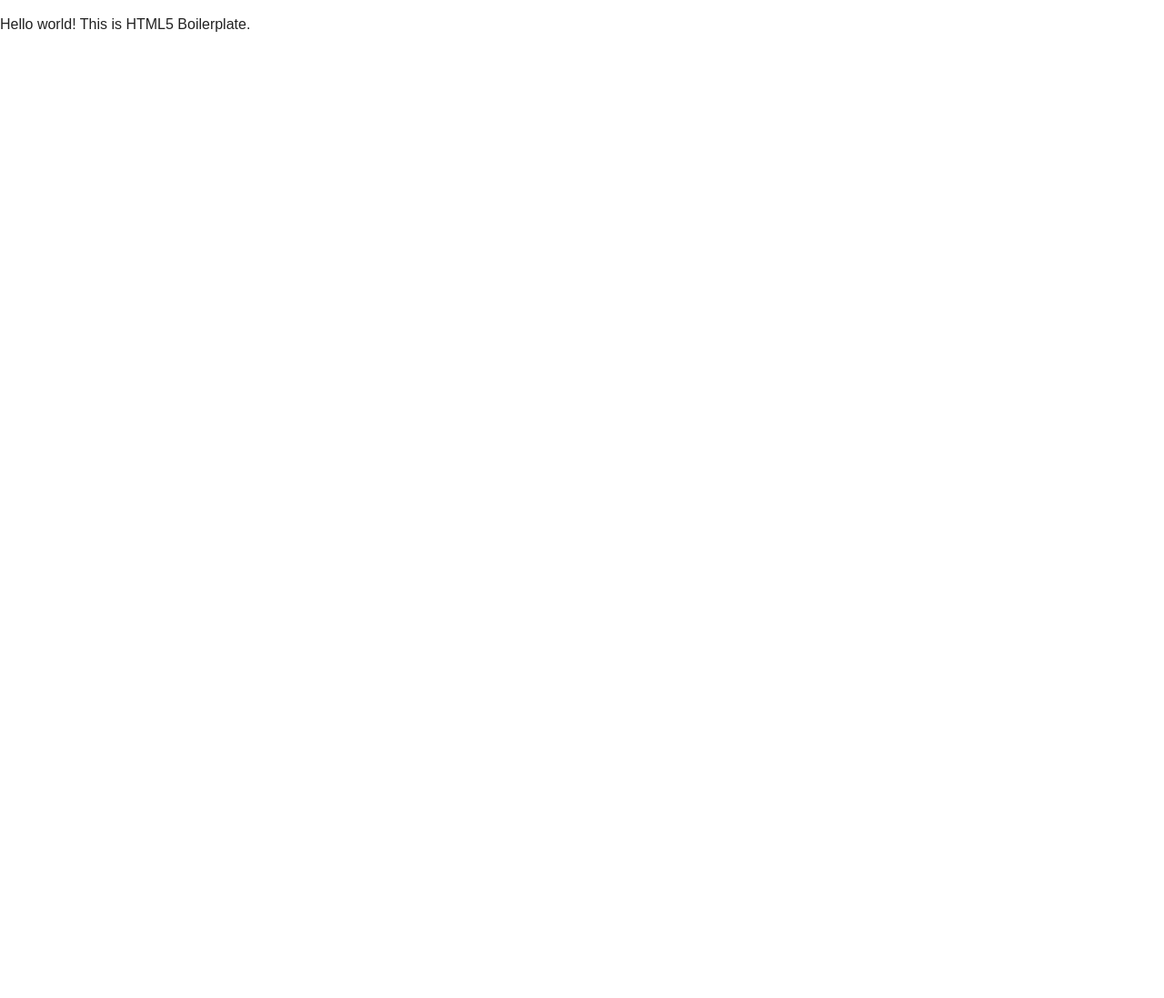
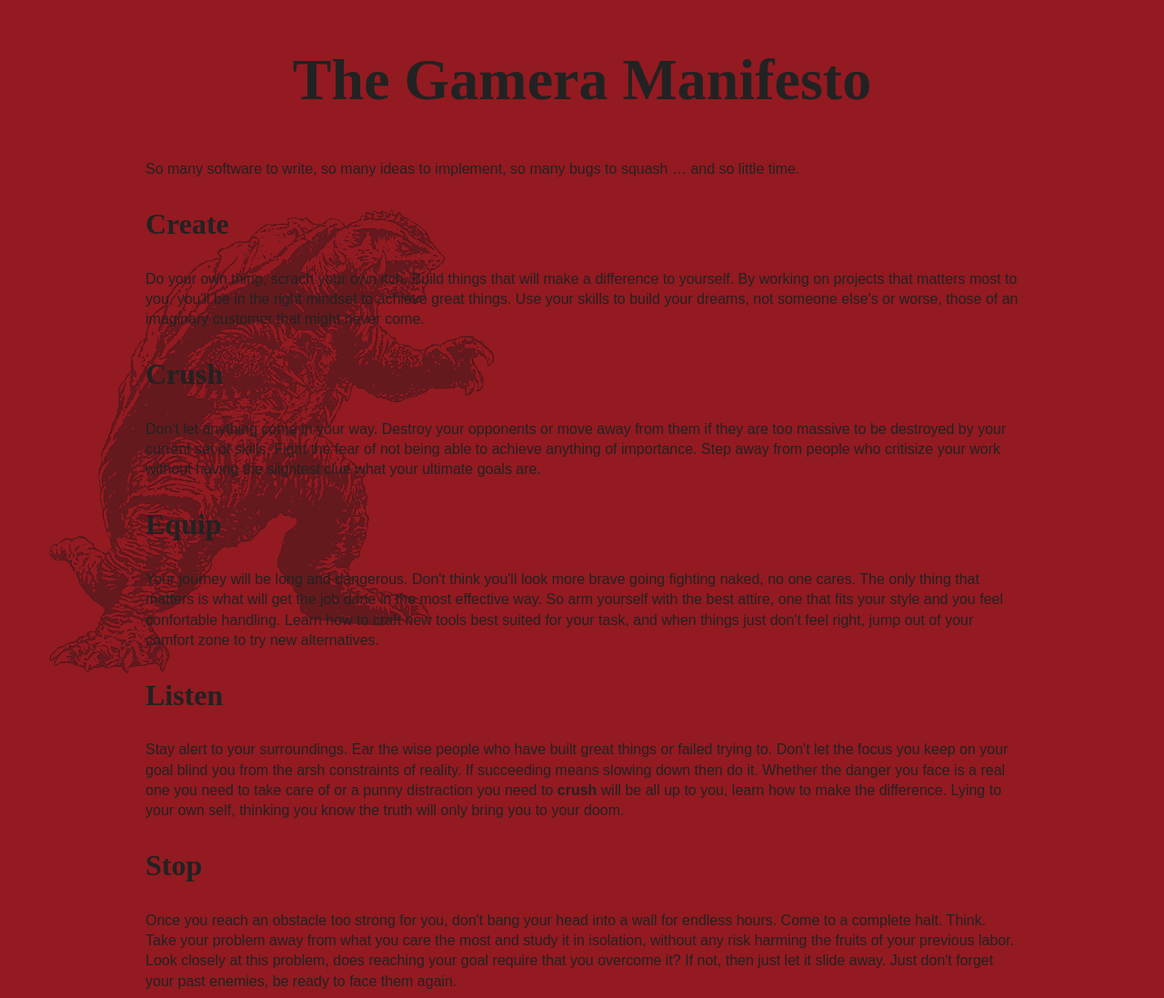
Before and after one commit to strycore/gamera-manifesto, a plain HTML site: page index.html in a window 1280 px wide. Shown: the top 1097 px of the page at 91% size. Before the commit the page ends 800 px from the top, so only its background shows below. Drawn offline with nearby package versions, Linux system fonts and the light colour scheme; a web font is replaced by a local one.

Commit message:
First draft of the manifesto

```diff
--- a/css/main.css
+++ b/css/main.css
@@ -21,13 +21,9 @@ textarea {
 html {
     font-size: 1em;
     line-height: 1.4;
+    background-color: #931a21;
+    background: #931a21 url('../img/gamera-bg.png') no-repeat 20px 200px;
 }
-
-/*
- * Remove text-shadow in selection highlight: h5bp.com/i
- * These selection rule sets have to be separate.
- * Customize the background color to match your design.
- */
 
 ::-moz-selection {
     background: #b3d4fc;
@@ -39,9 +35,10 @@ html {
     text-shadow: none;
 }
 
-/*
- * A better looking default horizontal rule
- */
+@font-face {
+  font-family: 'Gamera';
+  src: url('../fonts/gamera.TTF');
+}
 
 hr {
     display: block;
@@ -57,10 +54,7 @@ hr {
  * their containers: h5bp.com/i/440
  */
 
-audio,
-canvas,
-img,
-video {
+audio, canvas, img, video {
     vertical-align: middle;
 }
 
@@ -82,10 +76,6 @@ textarea {
     resize: vertical;
 }
 
-/* ==========================================================================
-   Browse Happy prompt
-   ========================================================================== */
-
 .browsehappy {
     margin: 0.2em 0;
     background: #ccc;
@@ -93,25 +83,22 @@ textarea {
     padding: 0.2em 0;
 }
 
-/* ==========================================================================
-   Author's custom styles
-   ========================================================================== */
+.content {
+  width: 960px;
+  display: block;
+  margin: auto;
+}
 
+h1 {
+  font-family: "Gamera";
+  text-align: center;
+  font-size: 4em;
+}
 
-
-
-
-
-
-
-
-
-
-
-
-
-
-
+h2 {
+  font-family: "Gamera";
+  font-size: 2em;
+}
 
 /* ==========================================================================
    Helper classes
--- a/index.html
+++ b/index.html
@@ -21,15 +21,110 @@
       <p class="browsehappy">You are using an <strong>outdated</strong> browser. Please <a href="http://browsehappy.com/">upgrade your browser</a> to improve your experience.</p>
   <![endif]-->
 
-        <!-- Add your site or application content here -->
-        <p>Hello world! This is HTML5 Boilerplate.</p>
+  <div class="content">
+    <h1>The Gamera Manifesto</h1>
+
+    <p>
+      So many software to write, so many ideas to implement, so many bugs to
+      squash … and so little time.<br/>
+
+    </p>
+
+    <h2>Create</h2>
+    <p>
+      Do your own thing, scrach your own itch. Build things that
+      will make a difference to yourself. By working on projects that matters
+      most to you, you'll be in the right mindset to achieve great things.
+      Use your skills to build your dreams, not someone else's or worse, those
+      of an imaginary customer that might never come.
+    </p>
+    <h2>Crush</h2>
+    <p>
+      Don't let anything come in your way. Destroy your opponents or move away
+      from them if they are too massive to be destroyed by your current set of
+      skills. Fight the fear of not being able to achieve anything of importance.
+      Step away from people who critisize your work without having the slightest
+      clue what your ultimate goals are.
+    </p>
+    <h2>Equip</h2>
+    <p>
+      Your journey will be long and dangerous. Don't think you'll look more
+      brave going fighting naked, no one cares. The only thing that matters is
+      what will get the job done in the most effective way. So arm yourself with
+      the best attire, one that fits your style and you feel confortable
+      handling. Learn how to craft new tools best suited for your task, and when
+      things just don't feel right, jump out of your comfort zone to try new
+      alternatives.
+    </p>
+    <h2>Listen</h2>
+    <p>
+      Stay alert to your surroundings. Ear the wise people who have built great
+      things or failed trying to. Don't let the focus you keep on your goal
+      blind you from the arsh constraints of reality. If succeeding means
+      slowing down then do it. Whether the danger you face is a real one you
+      need to take care of or a punny distraction you need to
+      <strong>crush</strong> will be all up to you, learn how to make the
+      difference. Lying to your own self, thinking you know the truth will
+      only bring you to your doom.
+    </p>
+    <h2>Stop</h2>
+    <p>
+      Once you reach an obstacle too strong for you, don't bang your head into a
+      wall for endless hours. Come to a complete halt. Think. Take your problem
+      away from what you care the most and study it in isolation, without any
+      risk harming the fruits of your previous labor. Look closely at this
+      problem, does reaching your goal require that you overcome it? If not,
+      then just let it slide away. Just don't forget your past enemies, be ready
+      to face them again.
+    </p>
+    <h2>Learn</h2>
+    <p>
+      Some problems can't just be avoided. You know you have to pass through
+      them in order to get where you want. But they seem huge. They are
+      enigmatic. When you see them you are afraid. This is the time to retreat,
+      not to abandon your quest, but to grasp the most profound secrets of your
+      worse nemeses. Don't just scratch the surface of their inner workings,
+      know their deepest secrets. Read books about them, whole books. Then
+      practise fighting on training grounds. As your mastery grows, you can
+      start working on your quest and learning at the same time.
+    </p>
+    <h2>Grow</h2>
+    <p>
+      You have mastered the knowledge making you able to conquer your past
+      enemies, some of your worst nightmares won't look as scary then. While you
+      can't confront them right away, keep an eye on them from afar. Once in a
+      while come back to something you thought you couldn't overcome. Observe
+      it, tackle it, but don't make it your primary target as long as it's not
+      standing in your way.
+    </p>
+    <h2>Rock</h2>
+    <p>
+      Find the appropriate soundwaves that gets you pumped up. Feed on them, help
+      them get you in the zone. For some it will be fast and heavy beats, for
+      others it might be complete silence. Whatever fits you best, stick with
+      it and annihilate what turns you off. Getting an extra boost from the
+      right waves is nice but losing everything due to negative waves should be
+      avoided at all cost. A good battlefield is something you must take care of.
+    </p>
+    <h2>Chill</h2>
+    <p>
+      Don't get yourself burned out from your own efforts. Your own power can
+      also be a menace to yourself if you manipulate it mindlessly. Know when to
+      let it go and take a break for a while. This is not a game based on
+      quickness but one based on perseverance and playing exhausted won't get
+      you anywhere. Step away regularly and appreciate what you have done, even
+      if doesn't look like much. As long as you are attacking the right spot,
+      there is progress being made. Your achievements aren't going anywhere, so
+      go do something else, wander off, get filled with fresh energy. When you
+      get back, you'll attack more fiercely than ever.
+    </p>
+  </div>
 
   <script src="//ajax.googleapis.com/ajax/libs/jquery/1.10.2/jquery.min.js"></script>
   <script>window.jQuery || document.write('<script src="js/vendor/jquery-1.10.2.min.js"><\/script>')</script>
   <script src="js/plugins.js"></script>
   <script src="js/main.js"></script>
 
-        <!-- Google Analytics: change UA-XXXXX-X to be your site's ID. -->
   <script>
     (function(b,o,i,l,e,r){b.GoogleAnalyticsObject=l;b[l]||(b[l]=
     function(){(b[l].q=b[l].q||[]).push(arguments)});b[l].l=+new Date;
```
Also changed, not shown: img/gamera-bg.png (added), 1 other file. Lines whose indentation alone changed are shown as unchanged.
